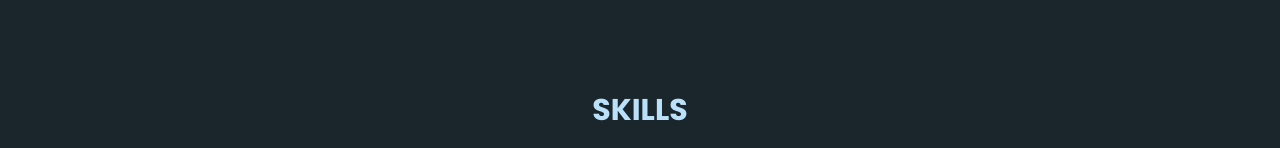
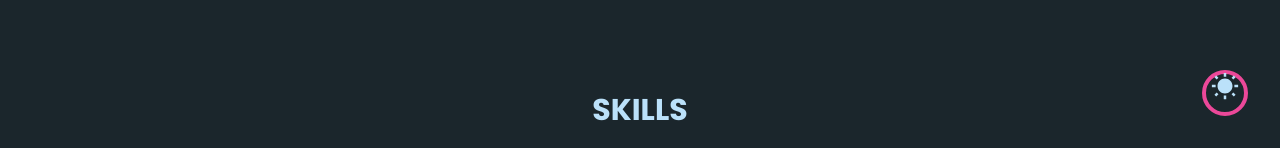
Before and after one commit to amreshpro/proportfolio, a Next.js app: page / in a window 1280 px wide. Shown: the part 652-800 px from the top of the page. Built offline with nearby package versions, Linux system fonts and the light colour scheme.

Commit message:
add darkmode button

```diff
--- a/app/page.tsx
+++ b/app/page.tsx
@@ -1,4 +1,5 @@
-import { Container, Footer, Hero, Navbar, Projects, Skills } from "@/components";
+"use client"
+import { Container, DarkModeButton, Footer, Hero, Navbar, Projects, Skills } from "@/components";
 import { Toaster } from "react-hot-toast";
 
 export default function Main() {
@@ -9,6 +10,8 @@ export default function Main() {
       <Skills/>
       <Projects/>
        <Footer />
+       <DarkModeButton/>
+       {/* for hot react toast  */}
       <Toaster
   position="bottom-center"
   reverseOrder={true}
--- /dev/null
+++ b/components/DarkModeButton.tsx
@@ -0,0 +1,13 @@
+
+import { useThemeStore } from "@/store/themeStore"
+import { IoMdSunny } from "react-icons/io"
+import { IoMoonSharp } from "react-icons/io5"
+
+export default function DarkModeButton() {
+const {isDarkModeEnabled,toggleDarkMode} = useThemeStore((state)=>state)
+
+  return (
+    <button onClick={()=>toggleDarkMode()} className="w-fit fixed bottom-8 right-8  p-1 rounded-full border-4 border-pink-500 text-2xl flex justify-start items-center text-center z-50 "><p className="animate-bounce text-3xl">{isDarkModeEnabled ? <IoMdSunny/>:<IoMoonSharp/> }</p></button>
+
+  )
+}
--- a/components/index.ts
+++ b/components/index.ts
@@ -1,6 +1,7 @@
 import About from "./About";
 import Contact from "./Contact";
 import Container from "./Container";
+import DarkModeButton from "./DarkModeButton";
 import Footer from "./Footer";
 import Hero from "./Hero";
 import Navbar from "./Navbar";
@@ -17,4 +18,5 @@ export  {
   About,
   Footer,
   Skills,
+  DarkModeButton
 };
```
